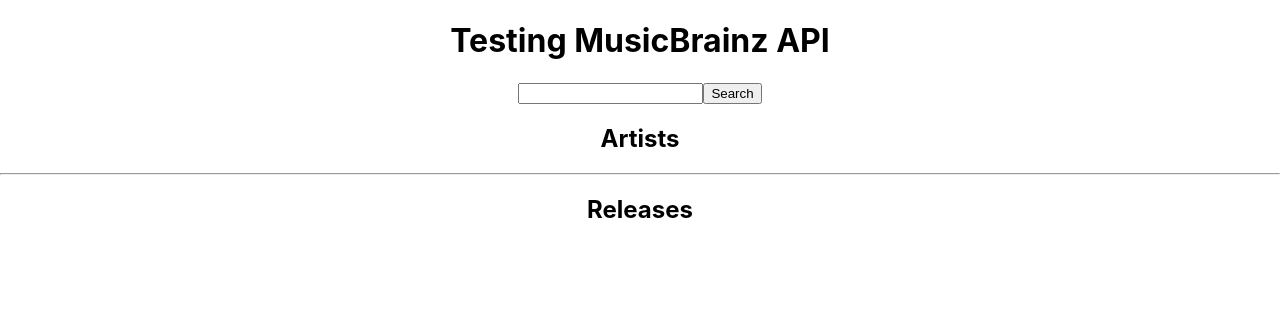
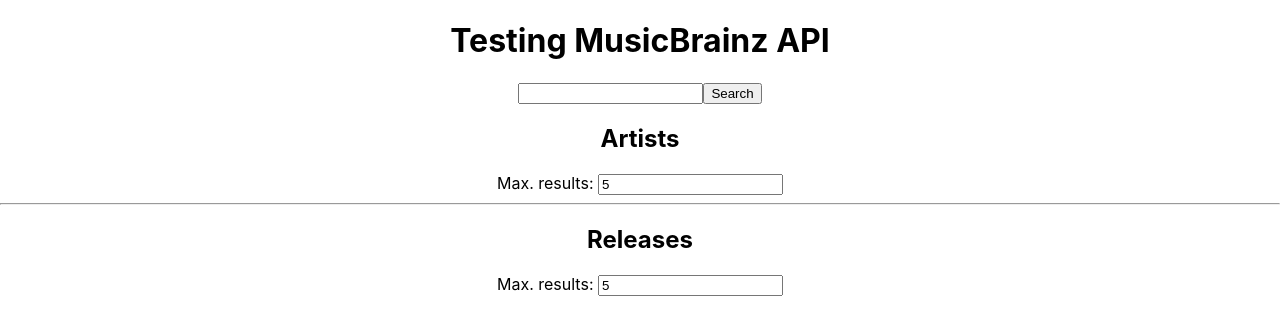
Before and after one commit to julioct99/music-search, a React (Create React App) app: page / in a window 1280 px wide. Shown: the top 328 px of the page. Built offline with nearby package versions, Linux system fonts and the light colour scheme.

Commit message:
Add input to control number of results

```diff
--- a/src/components/ArtistList/ArtistList.js
+++ b/src/components/ArtistList/ArtistList.js
@@ -1,12 +1,22 @@
-import React from 'react';
+import React, { useState } from 'react';
 import PropTypes from 'prop-types';
 import Artist from '../Artist/Artist';
 
 const ArtistList = ({ artists }) => {
+  const [resultLimit, setResultLimit] = useState(5);
+
   return (
     <div>
       <h2>Artists</h2>
-      {artists.map((artist) => (
+      <span>Max. results: </span>
+      <input
+        onChange={(event) => {
+          setResultLimit(event.target.value);
+        }}
+        value={resultLimit}
+        type='text'
+      />
+      {artists.splice(0, resultLimit).map((artist) => (
         <Artist artist={artist} key={artist.id} />
       ))}
     </div>
--- a/src/components/ReleaseList/ReleaseList.js
+++ b/src/components/ReleaseList/ReleaseList.js
@@ -1,12 +1,22 @@
-import React from 'react';
+import React, { useState } from 'react';
 import PropTypes from 'prop-types';
 import Release from '../Release/Release';
 
 const ReleaseList = ({ releases }) => {
+  const [resultLimit, setResultLimit] = useState(5);
+
   return (
     <div>
       <h2>Releases</h2>
-      {releases.map((release) => (
+      <span>Max. results: </span>
+      <input
+        onChange={(event) => {
+          setResultLimit(event.target.value);
+        }}
+        value={resultLimit}
+        type='text'
+      />
+      {releases.splice(0, resultLimit).map((release) => (
         <Release release={release} key={release.id} />
       ))}
     </div>
```
Also changed, not shown: 1 other file (tests, documents, lock files or other folders).
